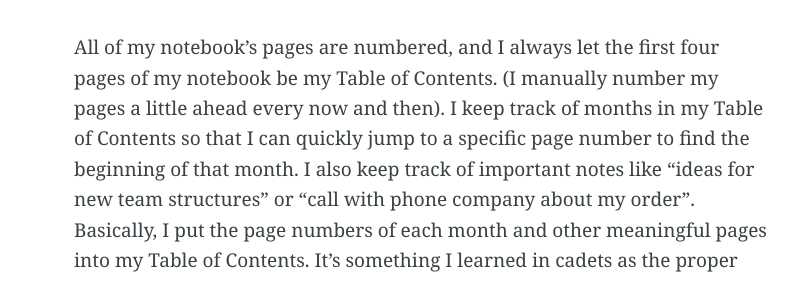
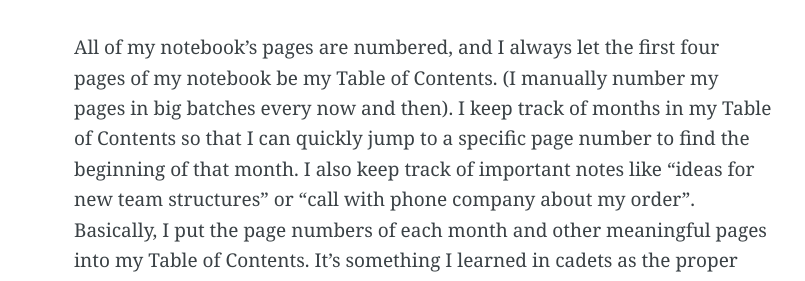
Before and after one commit to lokimeyburg/lokimeyburg.github.io, a Jekyll site: the page built from _posts/2016-12-15-use-notebook-simple-method-correctly.md, in a window 1280 px wide. Shown: the part 681-962 px from the top of the page, without its empty margins (216-1021 px from the left). Built offline with Jekyll 4.4.1, drawn with Linux system fonts in a browser that asks for light colours; Markdown is read by kramdown in place of the engine named in the settings; some of the changed text lies outside the part shown.

Commit message:
Syntax fix

```diff
--- a/_posts/2016-12-15-use-notebook-simple-method-correctly.md
+++ b/_posts/2016-12-15-use-notebook-simple-method-correctly.md
@@ -10,7 +10,7 @@ This also meant that we were taught a very simple method on how to use a noteboo
 
 <!--more-->
 
-All of my notebook’s pages are numbered, and I always let the first four pages of my notebook be my Table of Contents. (I manually number my pages a little ahead every now and then). I keep track of months in my Table of Contents so that I can quickly jump to a specific page number to find the beginning of that month. I also keep track of important notes like “ideas for new team structures" or “call with phone company about my order”. Basically, I put the page numbers of each month and other meaningful pages into my Table of Contents. It’s something I learned in cadets as the proper way to organize and use a notebook.
+All of my notebook’s pages are numbered, and I always let the first four pages of my notebook be my Table of Contents. (I manually number my pages in big batches every now and then). I keep track of months in my Table of Contents so that I can quickly jump to a specific page number to find the beginning of that month. I also keep track of important notes like “ideas for new team structures" or “call with phone company about my order”. Basically, I put the page numbers of each month and other meaningful pages into my Table of Contents. It’s something I learned in cadets as the proper way to organize and use a notebook.
 
 That's it! Just track your page numbers and maintain a Table of Contents. It's "just enough process" (I really like that idea).
 
```
